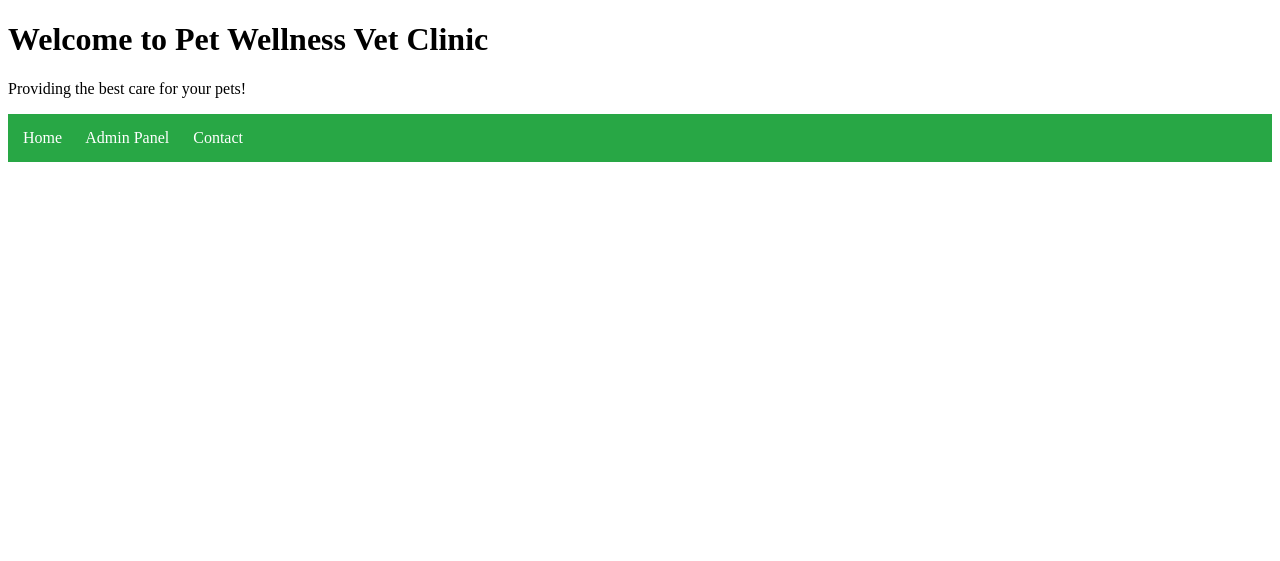
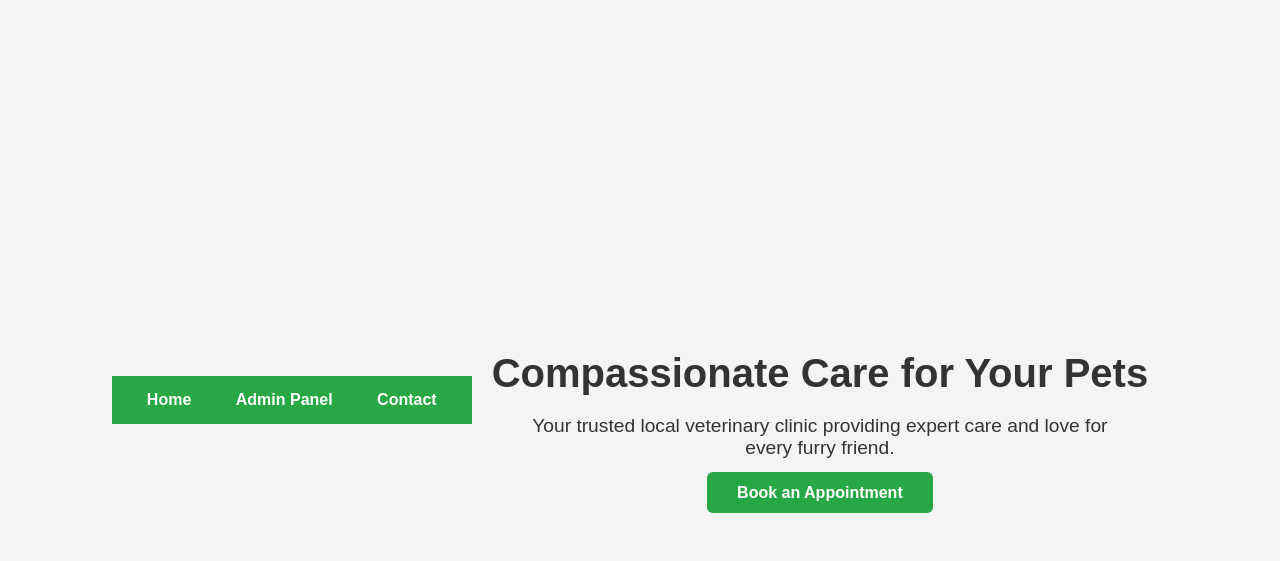
Before and after one commit to valkon30493/PetWellnessWeb, a Django app: template clinic/templates/clinic/home.html in a window 1280 px wide. Shown: the top 561 px of the page. Run offline with Django 5.2, Linux system fonts and the light colour scheme; the template is opened without the code that fills it, so the values that code supplies are empty; parts of the project's set-up code (start-up, migrations or seed data) failed here and were passed over.

Commit message:
Revamped homepage with hero section and clean layout

```diff
--- a/clinic/templates/clinic/home.html
+++ b/clinic/templates/clinic/home.html
@@ -1,19 +1,27 @@
+{% load static %}
 <!DOCTYPE html>
 <html lang="en">
 <head>
     <meta charset="UTF-8">
     <meta name="viewport" content="width=device-width, initial-scale=1.0">
     <title>Pet Wellness - Home</title>
+    <link rel="stylesheet" href="{% static 'css/style.css' %}">
 </head>
 <body>
-    <h1>Welcome to Pet Wellness Vet Clinic</h1>
-    <p>Providing the best care for your pets!</p>
 
-    <nav style="background-color: #28a745; padding: 15px;">
-        <a href="/" style="color: white; margin-right: 20px; text-decoration: none;">Home</a>
-        <a href="/admin/" style="color: white; margin-right: 20px; text-decoration: none;">Admin Panel</a>
-        <a href="/contact/" style="color: white; text-decoration: none;">Contact</a>
+    <!-- Navigation -->
+    <nav class="nav-bar">
+        <a href="/" class="nav-link">Home</a>
+        <a href="/admin/" class="nav-link">Admin Panel</a>
+        <a href="/contact/" class="nav-link">Contact</a>
     </nav>
+
+    <!-- Hero Section -->
+    <section class="hero">
+        <h1>Compassionate Care for Your Pets</h1>
+        <p>Your trusted local veterinary clinic providing expert care and love for every furry friend.</p>
+        <a href="/contact/" class="hero-btn">Book an Appointment</a>
+    </section>
 
 </body>
 </html>
--- a/static/css/style.css
+++ b/static/css/style.css
@@ -79,3 +79,53 @@ body {
     max-width: 600px;
     box-shadow: 0 2px 6px rgba(0, 0, 0, 0.05);
 }
+
+/* Navigation bar */
+.nav-bar {
+    background-color: #28a745;
+    padding: 15px;
+    text-align: center;
+}
+
+.nav-link {
+    color: white;
+    text-decoration: none;
+    margin: 0 20px;
+    font-weight: bold;
+}
+
+/* Hero Section */
+.hero {
+    background-color: #f4f4f4;
+    color: #333;
+    text-align: center;
+    padding: 80px 20px 60px;
+}
+
+.hero h1 {
+    font-size: 2.5rem;
+    margin-bottom: 15px;
+}
+
+.hero p {
+    font-size: 1.2rem;
+    margin-bottom: 25px;
+    max-width: 600px;
+    margin-left: auto;
+    margin-right: auto;
+}
+
+.hero-btn {
+    background: #28a745;
+    color: white;
+    padding: 12px 30px;
+    text-decoration: none;
+    font-weight: bold;
+    border-radius: 6px;
+    font-size: 1rem;
+    transition: background 0.3s ease;
+}
+
+.hero-btn:hover {
+    background: #218838;
+}
```
